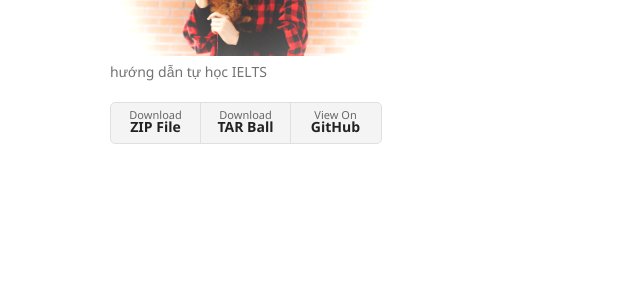
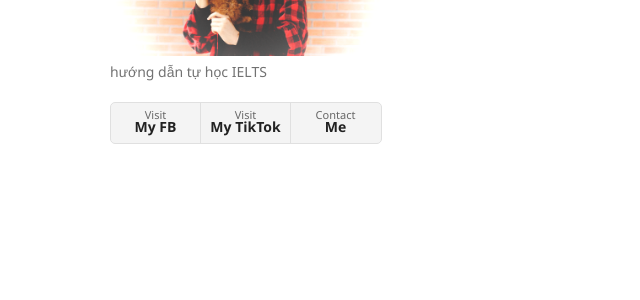
Before and after one commit to hoang-huyen-ielts/hoang-huyen-ielts.github.io, a Jekyll site: the page built from another-page.md, in a window 1280 px wide. Shown: the part 252-552 px from the top of the page, without its empty margins (100-740 px from the left). Built offline with Jekyll 4.4.1, drawn with Linux system fonts in a browser that asks for light colours; our own code applies the rules of GitHub Pages for plain Markdown files.

Commit message:
Update default.html

```diff
--- a/_layouts/default.html
+++ b/_layouts/default.html
@@ -33,9 +33,9 @@
 
         {% if site.show_downloads %}
         <ul class="downloads">
-          <li><a href="{{ site.github.zip_url }}">Download <strong>ZIP File</strong></a></li>
-          <li><a href="{{ site.github.tar_url }}">Download <strong>TAR Ball</strong></a></li>
-          <li><a href="{{ site.github.repository_url }}">View On <strong>GitHub</strong></a></li>
+          <li><a href="{{ https://www.facebook.com/hoang.huyen.332 }}">Visit <strong>My FB</strong></a></li>
+          <li><a href="{{ https://www.tiktok.com }}">Visit <strong>My TikTok</strong></a></li>
+          <li><a href="{{ mailto:hoang.huyen.ielts@gmail.com }}">Contact <strong>Me</strong></a></li>
         </ul>
         {% endif %}
       </header>
```
